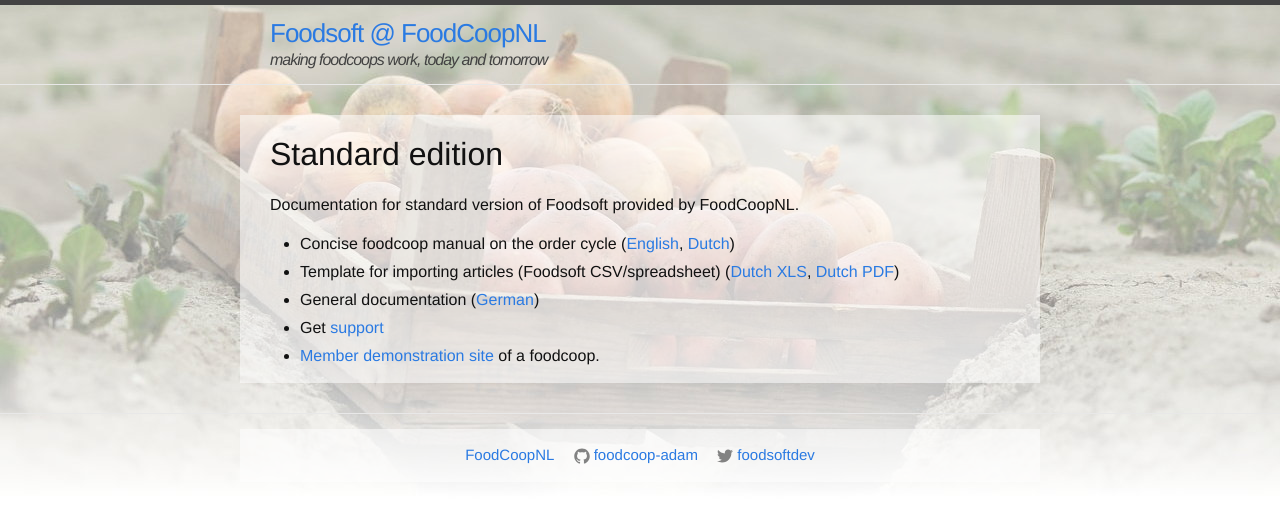
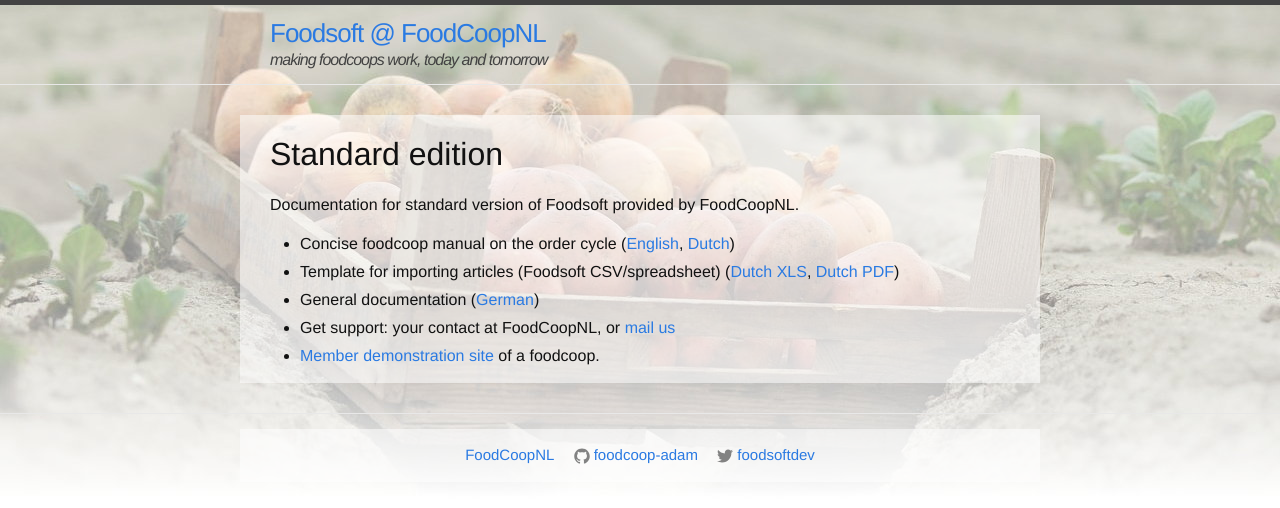
Before and after one commit to foodcoop-adam/foodcoop-adam.github.io, a Jekyll site: the page built from foodcoop-standard.md, in a window 1280 px wide. Shown: the top 508 px of the page. Built offline with Jekyll 4.4.1, drawn with Linux system fonts in a browser that asks for light colours.

Commit message:
differentiate support contacts

```diff
--- a/foodcoop-standard.md
+++ b/foodcoop-standard.md
@@ -12,5 +12,7 @@
 
 {% include foodcoop-general.md %}
 
+* Get support: your contact at FoodCoopNL, or [mail us](mailto:info@foodcoop.nl)
+
 * [Member demonstration site](https://order.foodcoop.nl/kleingemaakt/demo)
   of a foodcoop.
```
Also changed, not shown: _includes/foodcoop-general.md (+0 -2 lines), foodcoop-classic.md (+2 -0 lines), foodcoop-multishared.md (+2 -0 lines).
